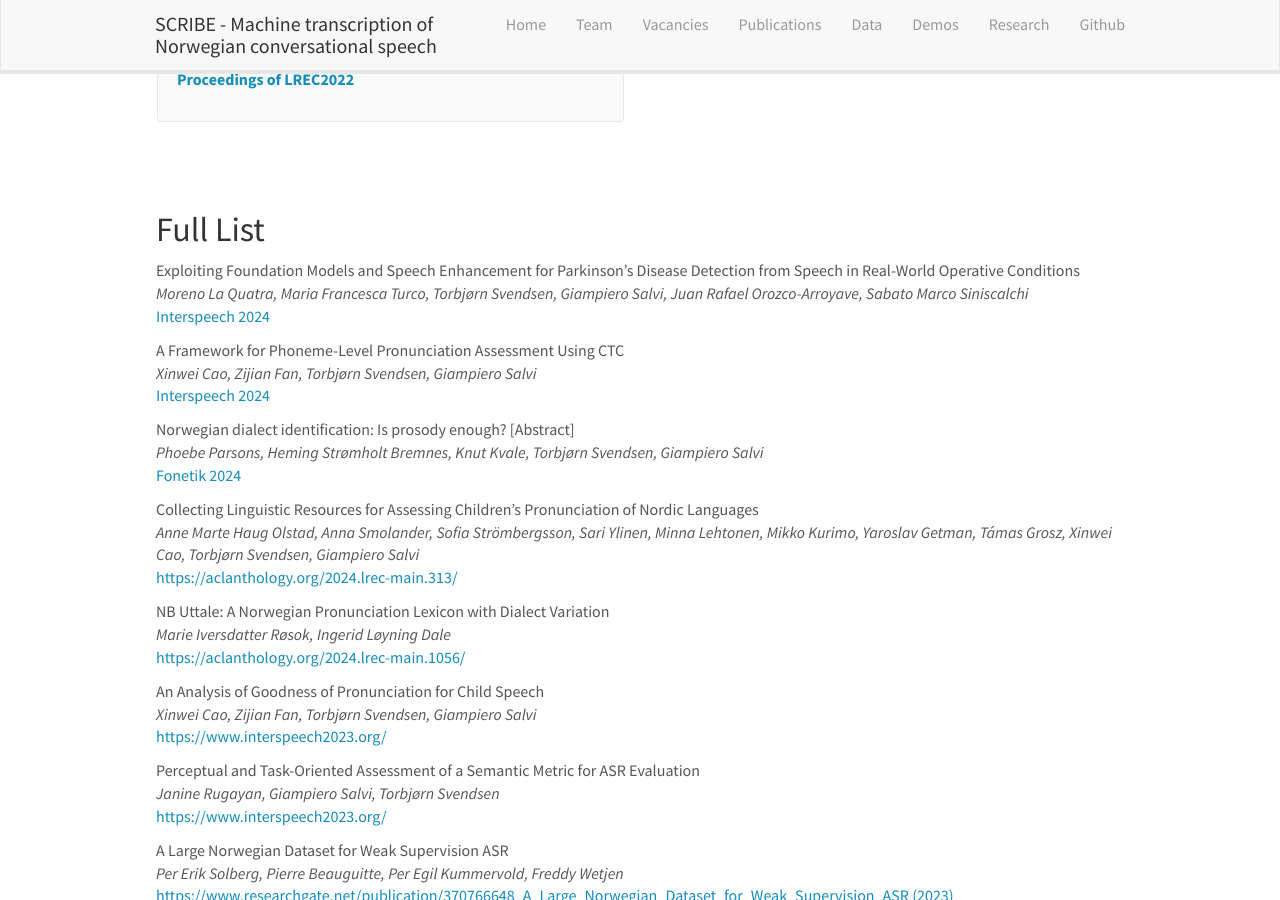
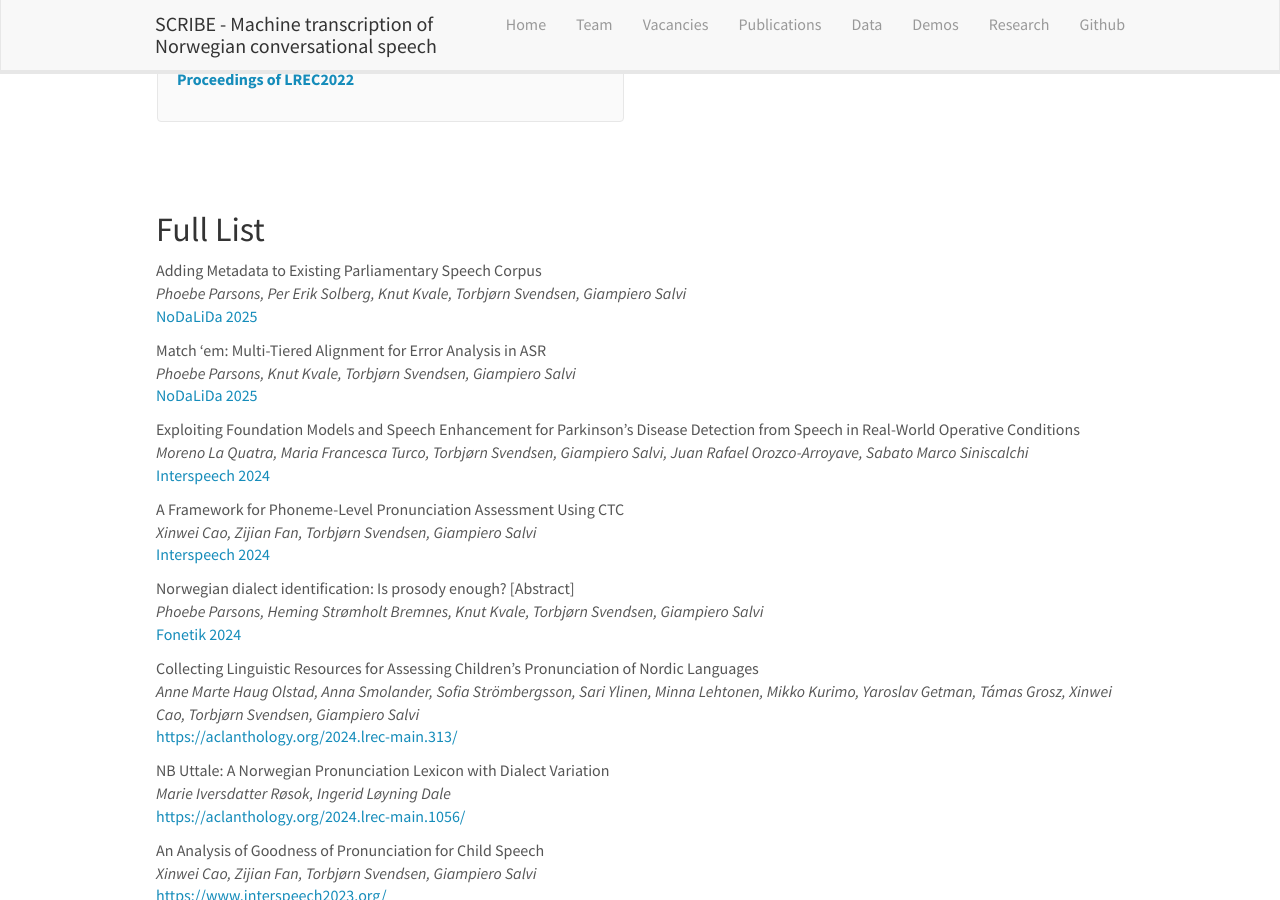
Before and after one commit to scribe-project/scribe-project.github.io, a Jekyll site: the page built from _pages/publications.md, in a window 1280 px wide and 900 px high, scrolled down 1524 px. Built offline with Jekyll 4.4.1, drawn with Linux system fonts in a browser that asks for light colours; nearby versions of some CDN libraries.

Commit message:
added NoDaLiDa pubblications

```diff
--- a/_data/publist.yml
+++ b/_data/publist.yml
@@ -1,3 +1,23 @@
+- title: "Adding Metadata to Existing Parliamentary Speech Corpus"
+  image:
+  description: We add speaker information to the SSC parliamentary speech corpus.
+  authors: Phoebe Parsons, Per Erik Solberg, Knut Kvale, Torbjørn Svendsen, Giampiero Salvi
+  link:
+    url: https://hdl.handle.net/10062/107241
+    display: NoDaLiDa 2025
+  highlight: 0
+  news2:
+
+- title: "Match ‘em: Multi-Tiered Alignment for Error Analysis in ASR"
+  image:
+  description: We introduce a method for error analysis in ASR.
+  authors: Phoebe Parsons, Knut Kvale, Torbjørn Svendsen, Giampiero Salvi
+  link:
+    url: https://hdl.handle.net/10062/107240
+    display: NoDaLiDa 2025
+  highlight: 0
+  news2:
+
 - title: "Exploiting Foundation Models and Speech Enhancement for Parkinson's Disease Detection from Speech in Real-World Operative Conditions"
   image:
   description: We explore the use of fundation models in the detection of Parkinson's disease in realistic noisy conditions.
```
